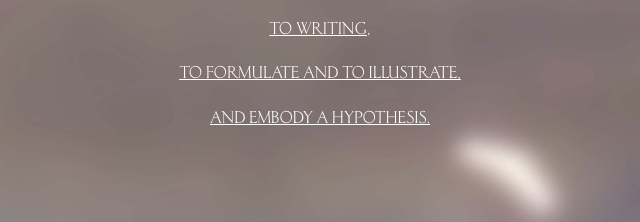
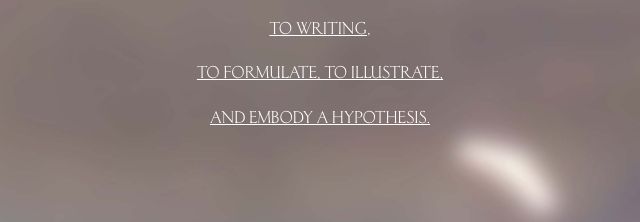
Before and after one commit to weshallhopeforbetterweather/forecastingthefuture-mdc, a plain HTML site: page index.html in a window 1280 px wide. Shown: the part 465-687 px from the top of the page, 320-960 px from the left. Drawn offline with nearby package versions, Linux system fonts and the light colour scheme.

Commit message:
Update index.html

```diff
--- a/index.html
+++ b/index.html
@@ -31,7 +31,7 @@
                 <br>
                 <h4>TO WRITING,</h4>
                 <br>
-                <h4>TO FORMULATE AND TO ILLUSTRATE,</h4>
+                <h4>TO FORMULATE, TO ILLUSTRATE,</h4>
                 <br>
                 <h4>AND EMBODY A HYPOTHESIS.</h4>
                 </a>
```
